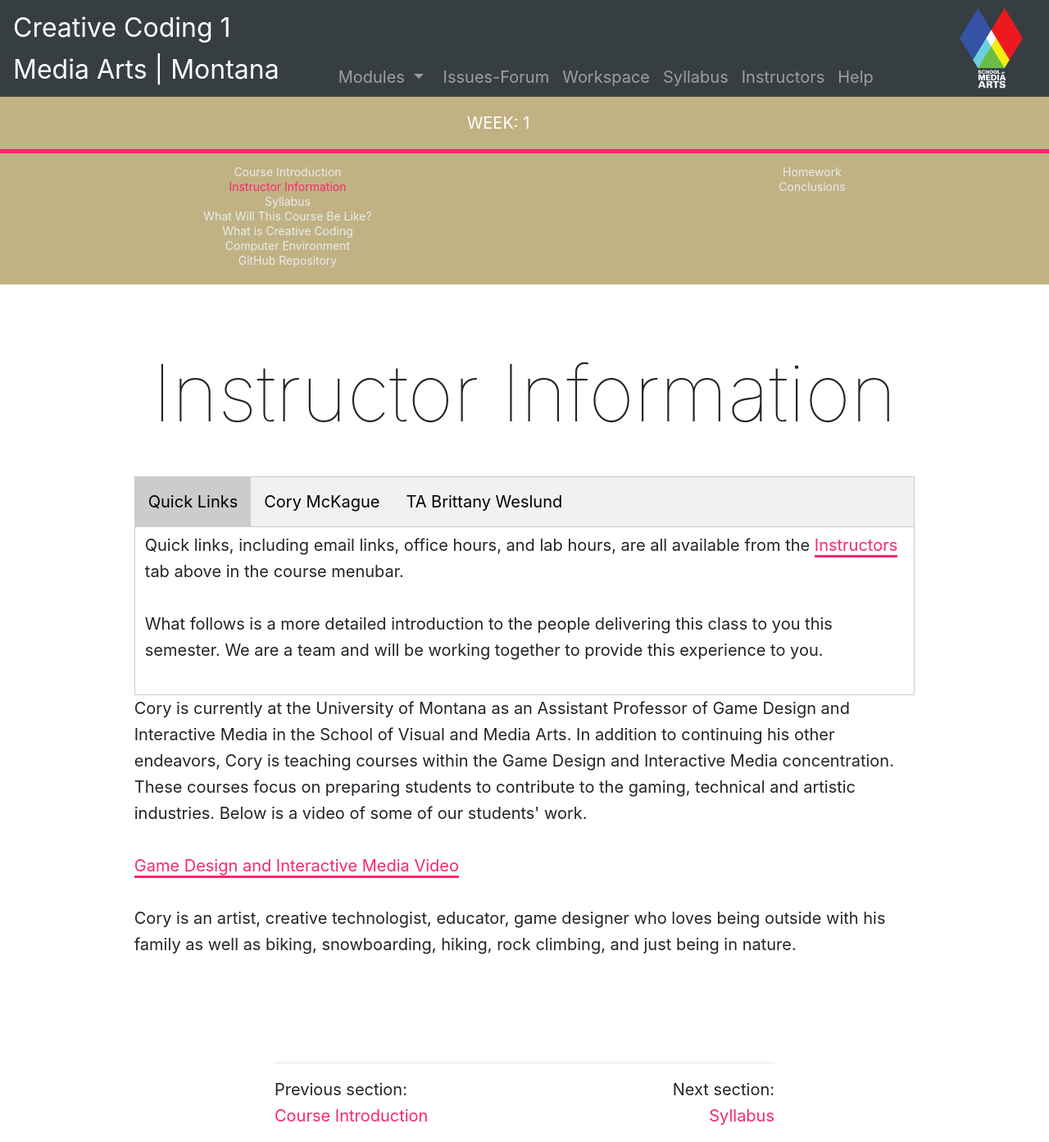
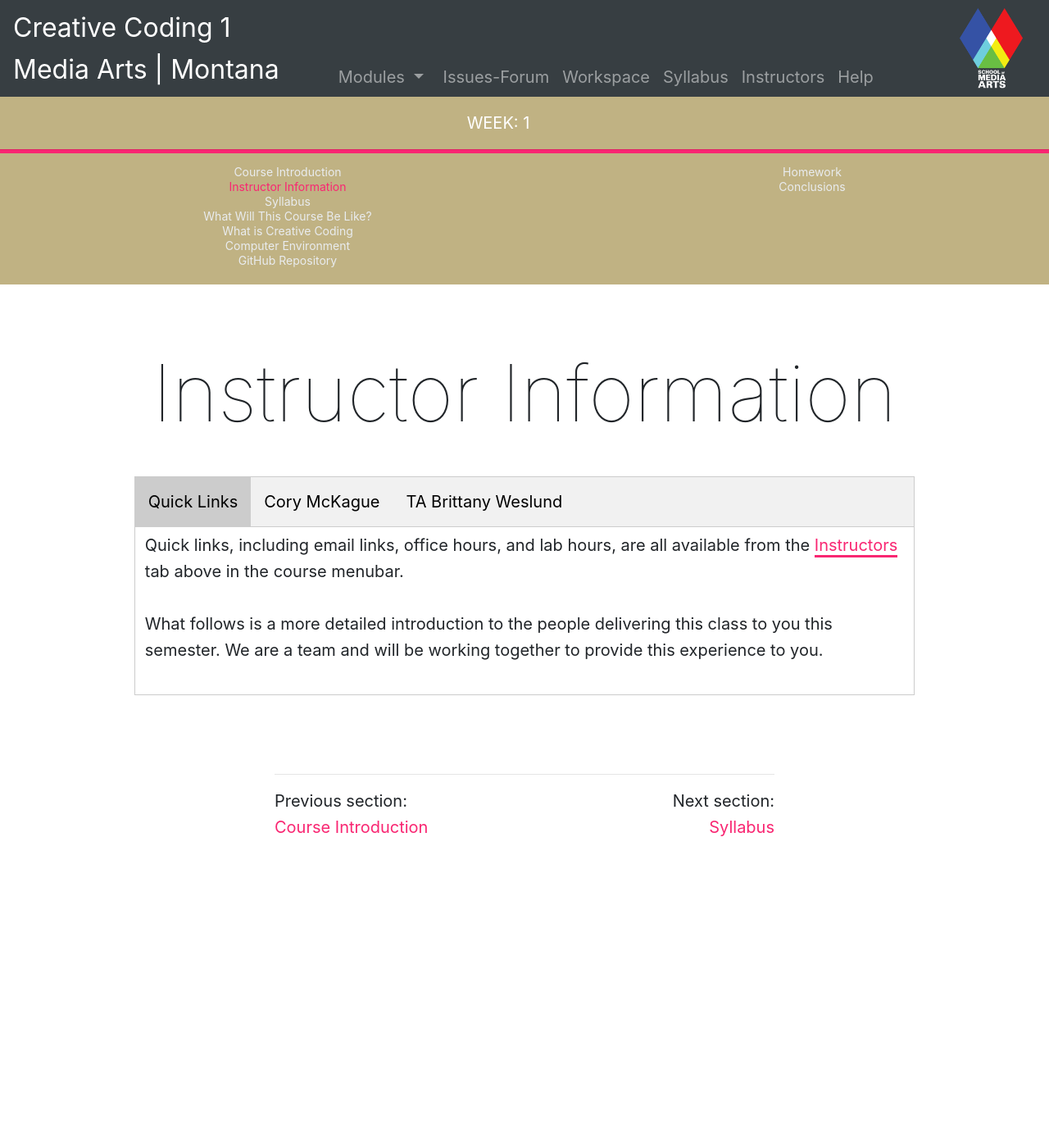
Before and after one commit to coryMcKague/MART120-Spring2024, a Jekyll site: the page built from modules/week-1/_posts/2017-01-03-instructors.md, in a window 1280 px wide. Shown: the whole page at 82% size. Built offline with Jekyll 4.4.1, drawn with Linux system fonts in a browser that asks for light colours; nearby versions of some CDN libraries; after the commit the page ends 1041 px from its top, so only the background shows below that.

Commit message:
Update 2017-01-03-instructors.md

```diff
--- a/modules/week-1/_posts/2017-01-03-instructors.md
+++ b/modules/week-1/_posts/2017-01-03-instructors.md
@@ -24,11 +24,11 @@ jotted: false
 <p>Please feel free to leverage my office hours, email, Zoom meetings to find me. I would love it if every one of you who is in Missoula could come by sometime to introduce yourself. For those of you who are distance learners, please consider sending me an email about yourself, along with something to help me get to know you better, like your own website, or links to your creative work.  You are also welcome to set up a Zoom meeting with me, and we can get to know one another better that way as well.</p>
 <p>I would also like to say that I am a teacher first and foremost, so I will work to respond to your questions and problems as quickly as possible. Email is one of the best ways to get a hold of me. I check my email throughout the day, so you should hear back from me within a short timeline. My office hours are another way to get help from me. They are posted and updated in the <a href="https://montana-media-arts.github.io/MART120-Spring2024/instructors/">Instructors</a> tab of this website.
 </p>
-
-</div>
-<div>
-
 <p>Cory is currently at the University of Montana as an Assistant Professor of Game Design and Interactive Media in the School of Visual and Media Arts. In addition to continuing his other endeavors, Cory is teaching courses within the Game Design and Interactive Media concentration. These courses focus on preparing students to contribute to the gaming, technical and artistic industries.  Below is a video of some of our students' work.</p>
 <p><a href="//www.youtube.com/embed/AnjxNmQlLns" data-lity>Game Design and Interactive Media Video</a></p>
 <p>Cory is an artist, creative technologist, educator, game designer who loves being outside with his family as well as biking, snowboarding, hiking, rock climbing, and just being in nature.</p>
 </div>
+<div>
+
+
+</div>
```
